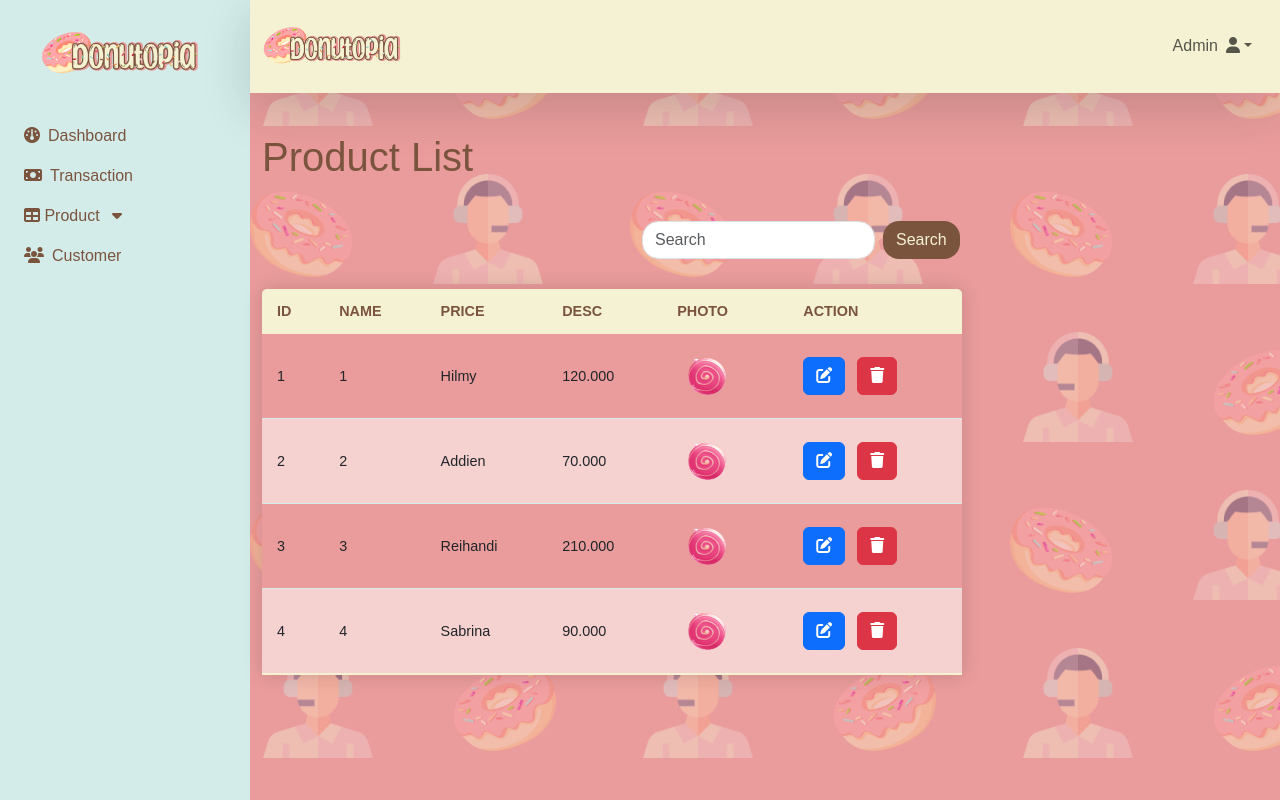
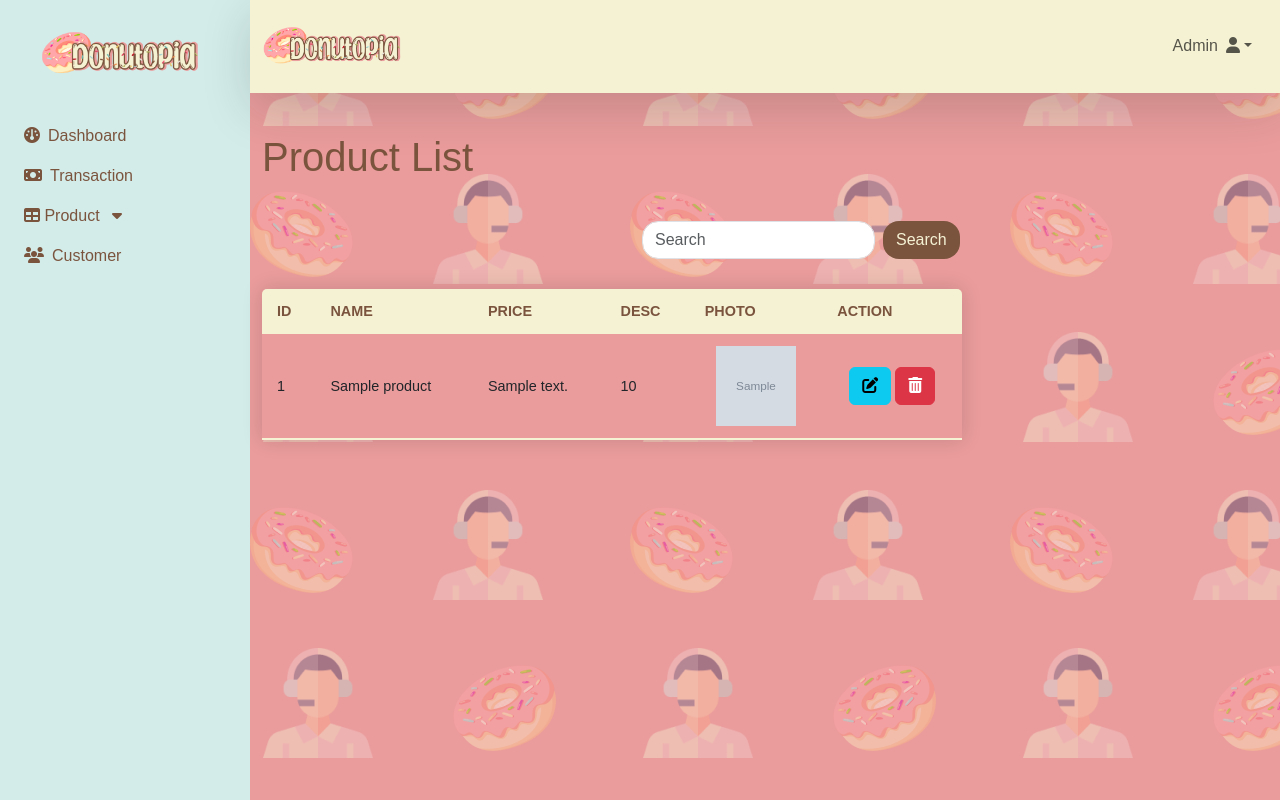
Before and after one commit to Hilmy-19/donutopia, a PHP site: page /admin/product-list.php in a window 1280 px wide. Run offline with PHP 8.4, Linux system fonts and the light colour scheme; tables that the repository leaves empty or names only in its code hold one stand-in row (values such as "Sample post"); grey boxes marked "Sample" are stand-in pictures; some libraries are stand-ins or nearby versions; some web fonts are replaced.

Commit message:
crud product

```diff
--- a/admin/product-list.php
+++ b/admin/product-list.php
@@ -1,19 +1,58 @@
 <?php
-include('layouts/header.php');
+    include('layouts/header.php');
+    include('../server/connection.php');
+
+    $query_products = "SELECT * FROM products";
+
+    $stmt_products = $conn->prepare($query_products);
+    $stmt_products->execute();
+    $products = $stmt_products->get_result();
 ?>
+
 
 <link rel="stylesheet" href="../assets/css/admin-product-list.css">
 
 <div class="container">
     <h1>Product List</h1>
-
     <div class="d-grid gap-2 d-md-flex cari">
         <form class="d-flex" role="search">
             <input class="form-control me-2 rounded-4" type="search" placeholder="Search" aria-label="Search">
             <button class="btn rounded-4" style="background-color: #7B543E; color: #F5F2D4;" type="submit">Search</button>
         </form>
     </div>
-
+    <?php
+        if (isset($_GET['success_update_message'])) {
+            echo '<div id="alert" class="alert alert-success alert-dismissible fade show mt-4" role="alert">Product berhasil diperbarui!
+            <button type="button" class="btn-close" data-bs-dismiss="alert" aria-label="Close"></button>
+            </div>';
+        } else if (isset($_GET['fail_update_message'])) {
+            echo '<div id="alert" class="alert alert-danger alert-dismissible fade show mt-4" role="alert">Terjadi kesalahan
+            <button type="button" class="btn-close" data-bs-dismiss="alert" aria-label="Close"></button>
+            </div>';
+        }
+    ?>
+    <?php
+        if (isset($_GET['success_delete_message'])) {
+            echo '<div id="alert" class="alert alert-success alert-dismissible fade show mt-4" role="alert">Product berhasil dihapus!
+            <button type="button" class="btn-close" data-bs-dismiss="alert" aria-label="Close"></button>
+            </div>';
+        } else if (isset($_GET['fail_delete_message'])) {
+            echo '<div id="alert" class="alert alert-danger alert-dismissible fade show mt-4" role="alert">Terjadi kesalahan
+            <button type="button" class="btn-close" data-bs-dismiss="alert" aria-label="Close"></button>
+            </div>';
+        }
+    ?>
+    <?php
+        if (isset($_GET['success_create_message'])) {
+            echo '<div id="alert" class="alert alert-success alert-dismissible fade show mt-4" role="alert">Product berhasil ditambahkan!
+            <button type="button" class="btn-close" data-bs-dismiss="alert" aria-label="Close"></button>
+            </div>';
+        } else if (isset($_GET['fail_create_message'])) {
+            echo '<div id="alert" class="alert alert-danger alert-dismissible fade show mt-4" role="alert">Terjadi kesalahan
+            <button type="button" class="btn-close" data-bs-dismiss="alert" aria-label="Close"></button>
+            </div>';
+        }
+    ?>
     <table class="content-table">
         <thead>
             <tr>
@@ -26,63 +65,29 @@ include('layouts/header.php');
             </tr>
         </thead>
         <tbody>
+        <?php foreach ($products as $product) { ?>
             <tr>
-                <td>1</td>
-                <td>1</td>
-                <td>Hilmy</td>
-                <td>120.000</td>
-                <td>
-                    <img src="../assets/image/donat1.png" width="60px" alt="">
-                </td>
-                <td>
-                    <button class="btn btn-primary me-2"><i class="fa-solid fa-pen-to-square"></i></button>
-                    <button class="btn btn-danger"><i class="fa-solid fa-trash"></i></button>
+                <td><?php echo $product['product_id']; ?></td>
+                <td><?php echo $product['product_name']; ?></td>
+                <td><?php echo $product['product_desc']; ?></td>
+                <td><?php echo $product['product_price']; ?></td>
+                <td class="text-center"><?php echo "<img style='width: 80px; height: 80px;' src= '../assets/image/" . $product['product_photo']."'>"; ?></td>
+                <td class="text-center">
+                    <a href="edit-product.php?product_id=<?php echo $product['product_id']; ?>" class="btn btn-info btn-circle">
+                        <i class="fas fa-edit"></i>
+                    </a>
+                    <a href="delete-product.php?product_id=<?php echo $product['product_id']; ?>" class="btn btn-danger btn-circle">
+                        <i class="fas fa-trash-alt"></i>
+                    </a>
                 </td>
             </tr>
-            <tr>
-                <td>2</td>
-                <td>2</td>
-                <td>Addien</td>
-                <td>70.000</td>
-                <td>
-                    <img src="../assets/image/donat1.png" width="60px" alt="">
-                </td>
-                <td>
-                    <button class="btn btn-primary me-2"><i class="fa-solid fa-pen-to-square"></i></button>
-                    <button class="btn btn-danger"><i class="fa-solid fa-trash"></i></button>
-                </td>
-            </tr>
-            <tr>
-                <td>3</td>
-                <td>3</td>
-                <td>Reihandi</td>
-                <td>210.000</td>
-                <td>
-                    <img src="../assets/image/donat1.png" width="60px" alt="">
-                </td>
-                <td>
-                    <button class="btn btn-primary me-2"><i class="fa-solid fa-pen-to-square"></i></button>
-                    <button class="btn btn-danger"><i class="fa-solid fa-trash"></i></button>
-                </td>
-            </tr>
-            <tr>
-                <td>4</td>
-                <td>4</td>
-                <td>Sabrina</td>
-                <td>90.000</td>
-                <td>
-                    <img src="../assets/image/donat1.png" width="60px" alt="">
-                </td>
-                <td>
-                    <button class="btn btn-primary me-2"><i class="fa-solid fa-pen-to-square"></i></button>
-                    <button class="btn btn-danger"><i class="fa-solid fa-trash"></i></button>
-                </td>
-            </tr>
+        <?php } ?>
         </tbody>
     </table>
-
 </div>
-
+<script src="js/bootstrap.js"></script>
+<script src="https://cdn.jsdelivr.net/npm/sweetalert2@11"></script>
+<script src="https://cdn.jsdelivr.net/npm/bootstrap@5.2.3/dist/js/bootstrap.bundle.min.js" integrity="sha384-kenU1KFdBIe4zVF0s0G1M5b4hcpxyD9F7jL+jjXkk+Q2h455rYXK/7HAuoJl+0I4" crossorigin="anonymous"></script>
 <?php
 include('layouts/footer.php');
 ?>
```
Also changed, not shown: admin/create-product.php (+49 -6 lines), admin/delete-product.php (added, +13 -0 lines), admin/edit-product.php (added, +84 -0 lines).
